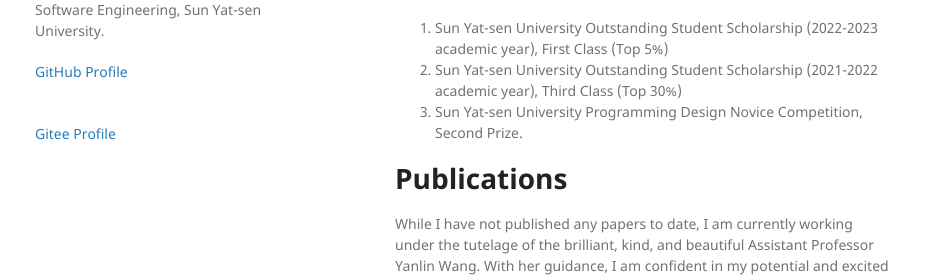
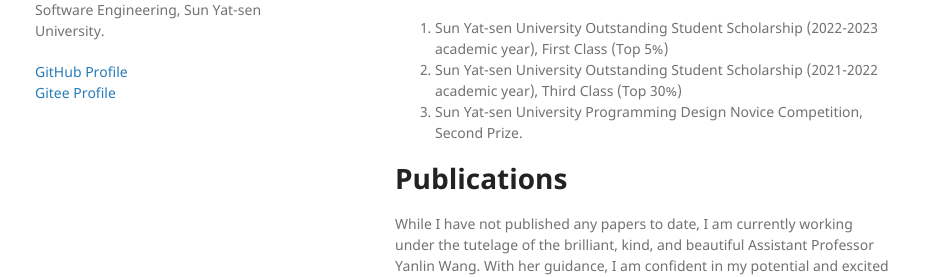
Before and after one commit to MikingG/MikingG.github.io, a Jekyll site: the page built from index.md, in a window 1280 px wide. Shown: the part 497-774 px from the top of the page, without its empty margins (175-1100 px from the left). Built offline with Jekyll 4.4.1, drawn with Linux system fonts in a browser that asks for light colours; nearby versions of some CDN libraries; comment, search, counter and statistics services are not loaded; our own code applies the rules of GitHub Pages for plain Markdown files.

Commit message:
Update default.html

```diff
--- a/_layouts/default.html
+++ b/_layouts/default.html
@@ -30,9 +30,9 @@
         {% endif %}
 
         {% if site.github.is_user_page %}
-          <div>
-            <p class="view"><a href="{{ site.github.owner_url }}">GitHub Profile</a></p><br>
-            <p class="view"><a href="https://gitee.com/gong-jing-mking">Gitee Profile</a></p>
+          <div style="display: flex; flex-direction: column;">
+            <p class="view" style="margin: 0;"><a href="{{ site.github.owner_url }}">GitHub Profile</a></p>
+            <p class="view" style="margin: 0;"><a href="https://gitee.com/gong-jing-mking">Gitee Profile</a></p>
           </div>
         {% endif %}
 
```
